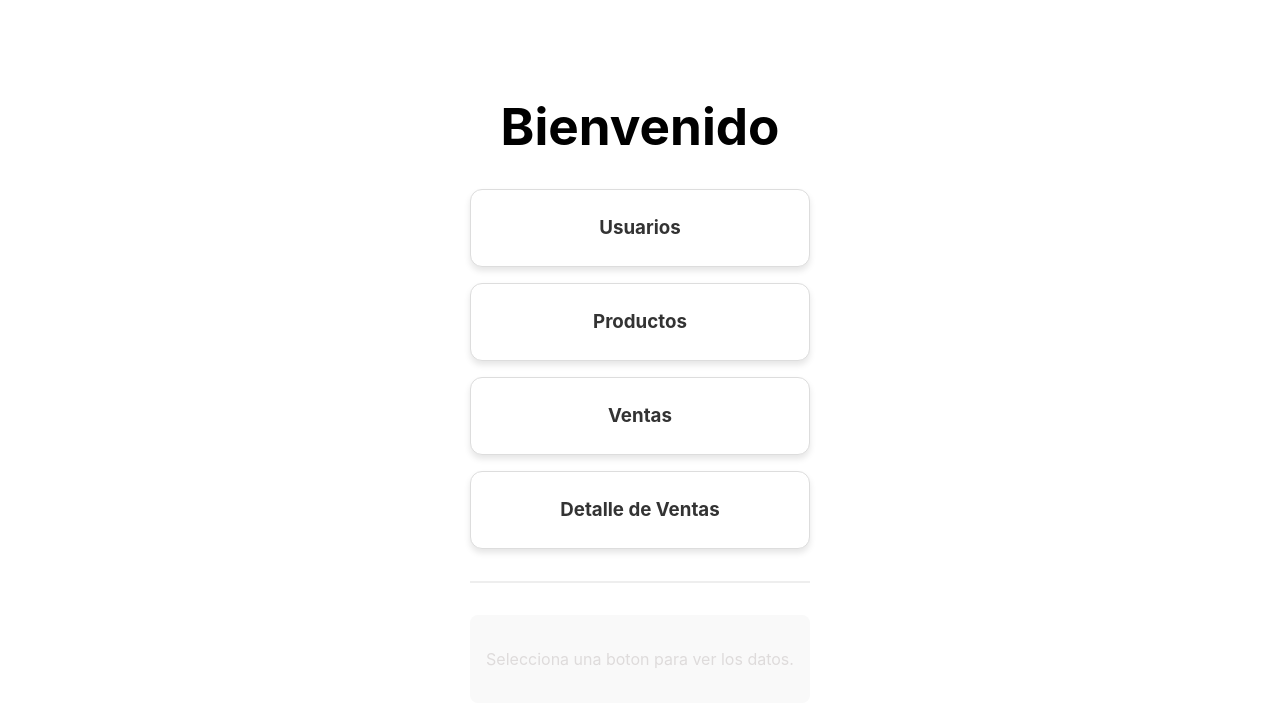
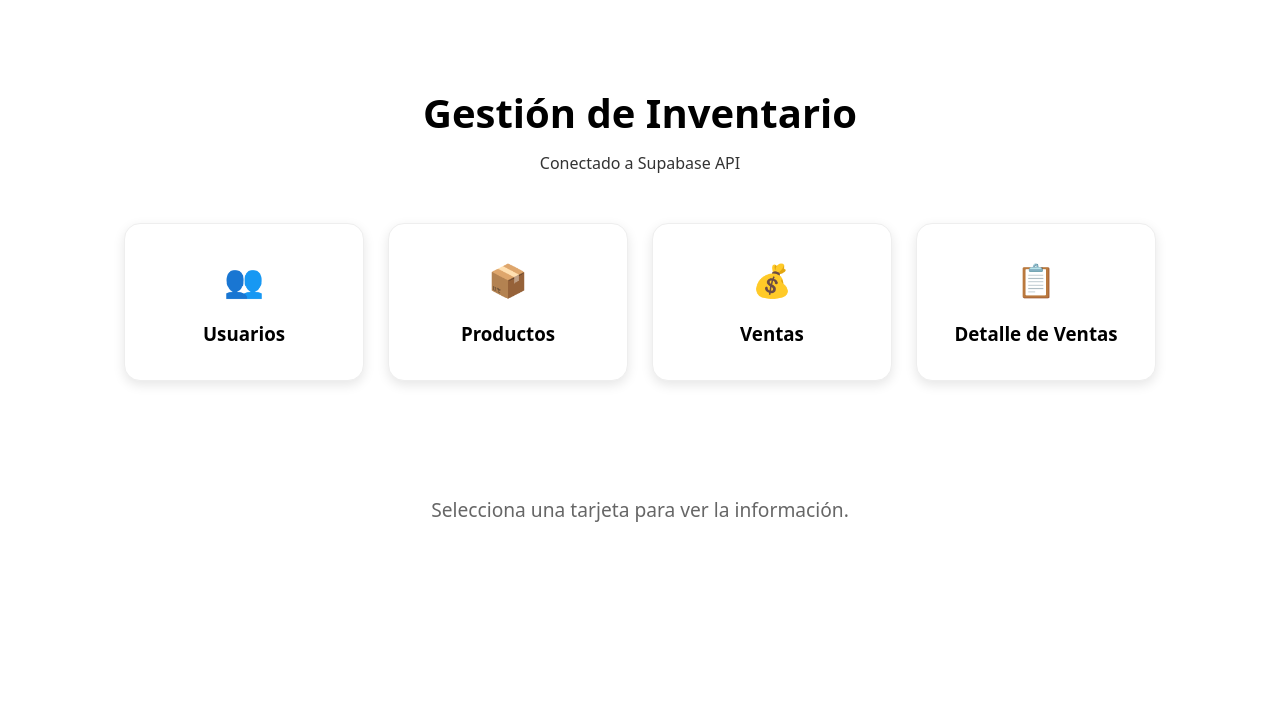
Before and after one commit to BrandonLazl/vite-react, a React (Vite) app: page / in a window 1280 px wide. Shown: the top 704 px of the page. Built offline with nearby package versions, Linux system fonts and the light colour scheme; no server answers.

Commit message:
Update App.tsx

```diff
--- a/src/App.tsx
+++ b/src/App.tsx
@@ -9,62 +9,115 @@ function App() {
   const [vistaActiva, setVistaActiva] = useState<string | null>(null);
 
   const menu = [
-    { id: 'usuarios', nombre: 'Usuarios', componente: <Usuarios /> },
-    { id: 'productos', nombre: 'Productos', componente: <Productos /> },
-    { id: 'ventas', nombre: 'Ventas', componente: <Ventas /> },
-    { id: 'detalles', nombre: 'Detalle de Ventas', componente: <DetalleVenta /> },
+    { id: 'usuarios', nombre: 'Usuarios', icono: '👥' },
+    { id: 'productos', nombre: 'Productos', icono: '📦' },
+    { id: 'ventas', nombre: 'Ventas', icono: '💰' },
+    { id: 'detalles', nombre: 'Detalle de Ventas', icono: '📋' },
   ];
 
+  const renderizarTabla = () => {
+    switch (vistaActiva) {
+      case 'usuarios': return <Usuarios />;
+      case 'productos': return <Productos />;
+      case 'ventas': return <Ventas />;
+      case 'detalles': return <DetalleVenta />;
+      default: return null;
+    }
+  };
+
   return (
-    <div style={{ backgroundColor: '#ffffff', minHeight: '100vh', color: '#f3f1f1', padding: '2rem' }}>
-      <h1 style={{ color: '#000' }}>Bienvenido</h1>
+    <div style={{
+      minHeight: '100vh',
+      backgroundColor: '#ffffff',
+      color: '#000000',
+      fontFamily: 'system-ui, sans-serif',
+      padding: '2rem'
+    }}>
+
+      <header style={{ textAlign: 'center', marginBottom: '3rem' }}>
+        <h1 style={{ fontSize: '2.5rem', color: '#000000', marginBottom: '0.5rem' }}>
+          Gestión de Inventario
+        </h1>
+        <p style={{ color: '#333333' }}>Conectado a Supabase API</p>
+      </header>
 
       <div style={{
         display: 'grid',
-        gridTemplateColumns: 'repeat(auto-fit, minmax(200px, 1fr))',
-        gap: '1rem',
-        marginBottom: '2rem'
+        gridTemplateColumns: 'repeat(auto-fit, minmax(240px, 1fr))',
+        gap: '1.5rem',
+        maxWidth: '1100px',
+        margin: '0 auto 3rem auto'
       }}>
         {menu.map((item) => (
           <div
             key={item.id}
             onClick={() => setVistaActiva(item.id)}
             style={{
-              padding: '1.5rem',
-              backgroundColor: '#fff',
-              border: vistaActiva === item.id ? '2px solid #007bff' : '1px solid #ddd',
-              borderRadius: '12px',
+              padding: '2rem',
+              backgroundColor: '#ffffff',
+              borderRadius: '16px',
               cursor: 'pointer',
-              boxShadow: '0 4px 6px rgba(0,0,0,0.1)',
-              transition: 'all 0.2s ease',
-              textAlign: 'center'
+              textAlign: 'center',
+              boxShadow: '0 4px 12px rgba(0,0,0,0.1)',
+              border: vistaActiva === item.id ? '2px solid #000000' : '1px solid #eeeeee',
+              transition: 'all 0.3s ease',
+              transform: vistaActiva === item.id ? 'scale(1.02)' : 'scale(1)'
             }}
           >
-            <h3 style={{ margin: 0, color: vistaActiva === item.id ? '#007bff' : '#333' }}>
-              {item.nombre}
-            </h3>
+            <div style={{ fontSize: '2rem', marginBottom: '1rem' }}>{item.icono}</div>
+            <h3 style={{ margin: 0, color: '#000000' }}>{item.nombre}</h3>
           </div>
         ))}
       </div>
 
-      <hr style={{ border: '0.5px solid #eee' }} />
-
-      <section style={{ marginTop: '2rem', backgroundColor: '#f9f9f9', padding: '1rem', borderRadius: '8px' }}>
+      <main style={{
+        maxWidth: '1100px',
+        margin: '0 auto',
+        backgroundColor: '#ffffff',
+        color: '#000000',
+      }}>
         {!vistaActiva ? (
-          <p style={{ color: '#dedbdb' }}>Selecciona una boton para ver los datos.</p>
+          <div style={{ textAlign: 'center', padding: '3rem', color: '#666666' }}>
+            <p style={{ fontSize: '1.2rem' }}>Selecciona una tarjeta para ver la información.</p>
+          </div>
         ) : (
           <div>
-             <button
-              onClick={() => setVistaActiva(null)}
-              style={{ marginBottom: '1rem', backgroundColor: '#e8e5e5', color: 'white' }}
-            >
-              ← Volver
-            </button>
-            {menu.find(m => m.id === vistaActiva)?.componente}
+            <div style={{
+              display: 'flex',
+              justifyContent: 'space-between',
+              alignItems: 'center',
+              marginBottom: '2rem',
+              borderBottom: '1px solid #eee',
+              paddingBottom: '1rem'
+            }}>
+              <h2 style={{ textTransform: 'capitalize', margin: 0, color: '#000000' }}>
+                Registros: {vistaActiva}
+              </h2>
+              <button
+                onClick={() => setVistaActiva(null)}
+                style={{
+                  backgroundColor: '#333333',
+                  color: '#ffffff',
+                  border: 'none',
+                  padding: '10px 20px',
+                  borderRadius: '8px',
+                  cursor: 'pointer',
+                  fontWeight: 'bold'
+                }}
+              >
+                Volver
+              </button>
+            </div>
+
+            <div style={{ overflowX: 'auto', color: '#000000' }}>
+              {renderizarTabla()}
+            </div>
           </div>
         )}
-      </section>
+      </main>
+
     </div>
   )
 }
+
 export default App
```
